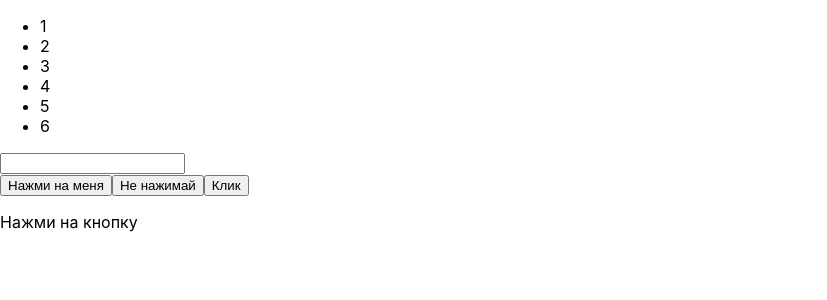
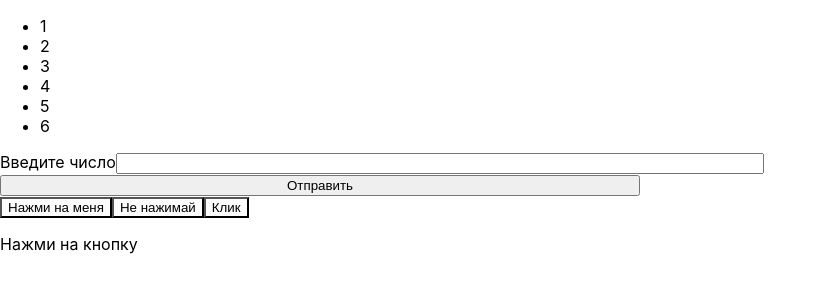
Before and after one commit to KhrNastasia/test-react-app, a React (Create React App) app: page / in a window 1280 px wide. Shown: the top 300 px of the page, without its empty margins (0-827 px from the left). Built offline with nearby package versions, Linux system fonts and the light colour scheme.

Commit message:
list task

```diff
--- a/src/App.js
+++ b/src/App.js
@@ -1,9 +1,7 @@
 import { useState } from 'react'
 import './App.css'
 import Button from './components/Button/Button'
-import Input from './components/Input'
-import List from './components/List'
-import { arr } from './data'
+import List from './components/List/List'
 
 function App() {
 	const [content, setContent] = useState('Нажми на кнопку')
@@ -20,13 +18,32 @@ function App() {
 
 	return (
 		<div>
-			<List arr={arr} />
-			<Input />
-			<Button onTouch={() => onClick('button_1')}>Нажми на меня</Button>
-			<Button onTouch={() => onClick('button_2')}>Не нажимай</Button>
-			<Button onTouch={() => onClick('button_3')}>Клик</Button>
+			<List />
+
+			<Button
+				isActive={content === 'button_1'}
+				onTouch={() => onClick('button_1')}
+			>
+				Нажми на меня
+			</Button>
+
+			<Button
+				isActive={content === 'button_2'}
+				onTouch={() => onClick('button_2')}
+			>
+				Не нажимай
+			</Button>
+
+			<Button
+				isActive={content === 'button_3'}
+				onTouch={() => onClick('button_3')}
+			>
+				Клик
+			</Button>
+
 			<p>{content}</p>
-			{/* <p>Сейчас время: {time}</p> */}
+
+			{/* <p>Сейчас время: {time.toLocaleTimeString()}</p> */}
 		</div>
 	)
 }
--- a/src/components/Button/Button.jsx
+++ b/src/components/Button/Button.jsx
@@ -1,8 +1,12 @@
-import './Button.css'
+import classes from './Button.module.css'
 
-export default function Button({ children, onTouch }) {
+export default function Button({ children, onTouch, isActive, ...props }) {
 	return (
-		<button onClick={onTouch} className='button'>
+		<button
+			{...props}
+			onClick={onTouch}
+			className={isActive ? classes.active : classes.button}
+		>
 			{children}
 		</button>
 	)
--- /dev/null
+++ b/src/components/Button/Button.module.css
@@ -0,0 +1,9 @@
+.button {
+	color: rgb(0, 0, 0);
+	background-color: rgb(252, 252, 252);
+}
+
+.active {
+	color: red;
+	background-color: aquamarine;
+}
--- a/src/components/List.jsx
+++ /dev/null
@@ -1,13 +0,0 @@
-function List(props) {
-	return (
-		<div>
-			<ul>
-				{props.arr.map(item => {
-					return <li key={item}>{item}</li>
-				})}
-			</ul>
-		</div>
-	)
-}
-
-export default List
--- /dev/null
+++ b/src/components/List/List.jsx
@@ -0,0 +1,48 @@
+import { useState } from 'react'
+import classes from './List.module.css'
+
+function List() {
+	const [num, setNum] = useState('')
+
+	const [arr, setArr] = useState(['1', '2', '3', '4', '5', '6'])
+
+	function handleSubmit(event) {
+		event.preventDefault()
+	}
+
+	function handleClick(e) {
+		setArr(arr => [...arr, num])
+		setNum('')
+	}
+
+	return (
+		<div>
+			<ul>
+				{arr.map(item => {
+					return <li key={item}>{item}</li>
+				})}
+			</ul>
+
+			<form className={classes.form} onSubmit={handleSubmit}>
+				<label htmlFor='num'>
+					Введите число
+					<input
+						type='text'
+						id='num'
+						value={num}
+						onChange={event => setNum(event.target.value)}
+					/>
+				</label>
+				<input
+					type='submit'
+					name=''
+					id=''
+					value='Отправить'
+					onClick={handleClick}
+				/>
+			</form>
+		</div>
+	)
+}
+
+export default List
--- /dev/null
+++ b/src/components/List/List.module.css
@@ -0,0 +1,6 @@
+input {
+	width: 50%;
+}
+
+form {
+}
```
Also changed, not shown: src/components/Button/Button.css (deleted).
